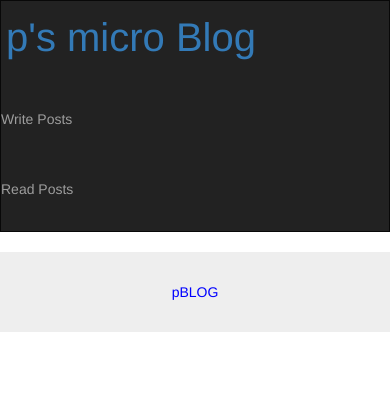
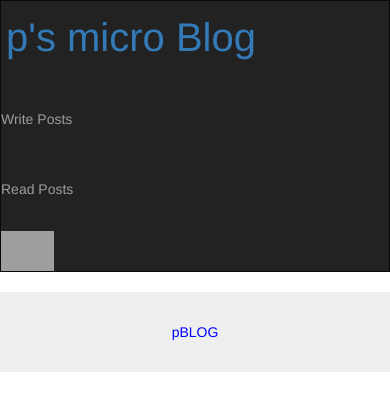
Before and after one commit to joshuapohan/TestBlog, a Django app: page /post/ in a window 390 px wide. Shown: the top 411 px of the page. Run offline with Django 3.2, Linux system fonts and the light colour scheme; data that the repository does not hold is empty; some libraries are stand-ins or nearby versions; grey boxes are pictures that could not be loaded.

Commit message:
update template

```diff
--- a/pBlog/forms.py
+++ b/pBlog/forms.py
@@ -2,5 +2,4 @@ from django import forms
 
 class PostForm(forms.Form):
     title = forms.CharField(max_length=200)
-    user = forms.CharField(max_length=100)
     message = forms.CharField(widget=forms.Textarea)
--- a/pBlog/views.py
+++ b/pBlog/views.py
@@ -4,23 +4,25 @@ from pBlog.forms import PostForm
 from blogPost.models import WritePost
 from django.utils import timezone
 from django.core.paginator import Paginator
+from django.contrib.auth.models import User
 
 def writepost(request):
     if request.method == 'POST':
         request.POST = request.POST.copy()
         form = PostForm(request.POST)
         if form.is_valid():
-            form.data['title'] = 'My huge magnum dong'
-            WritePost.objects.create(date_posted=timezone.now(), blog_title=form.data['title'], blog_post=form.data['message'], post_author=form.data['user'])
+            user = 'test'
+            #form.data['title'] = 'My huge magnum dong'
+            WritePost.objects.create(date_posted=timezone.now(), blog_title=form.data['title'], blog_post=form.data['message'], post_author=user)
             return render(request,'blog_post.html',{'form':form})
     else:
-        form = PostForm(initial={'title':'enter title...','user':'enter username here...','message':'lorem ipsum....'})
+        form = PostForm(initial={'title':'enter title...','message':'lorem ipsum....'})
 
     return render(request,'blog_post.html',{'form':form})
 
 def readpost(request):
     if request.method == 'GET':
-        post_list = WritePost.objects.filter(date_posted__lte=timezone.now()).order_by('date_posted')
+        post_list = WritePost.objects.filter(date_posted__lte=timezone.now()).order_by('-date_posted')
         page = request.GET.get('page',1)
         post_paged = Paginator(post_list,3)
         try:
--- a/templates/base_template.html
+++ b/templates/base_template.html
@@ -14,12 +14,19 @@
 	.navbar-nav li a {
  		line-height: 50px;
 	}
+
+	.iconright{
+		width:auto;
+		height:40px;
+		padding-right:20px;
+		margin-bottom:0px;
+	}
 </style>
 
 <body>
 	<nav class="navbar navbar-inverse">
 		<div class="navbar-header">
-			<a href="#">
+			<a href="">
 				<p style="font-size:40px;padding-top:8px;padding-left:5px" class="text-primary">p's micro Blog</p>
 			</a>
 		</div>
@@ -27,6 +34,9 @@
 			<li><a href="{% url 'writepost' %}">Write Posts</a></li>
 			<li><a href="{% url 'readpost' %}">Read Posts</a></li>
 		</ul>
+		<div class="nav navbar-right">
+			<img class="iconright" src="{% static "img\test.png" %}">
+		</div>
 	</nav>
 	{% block content %}
 	{% endblock %}
--- a/templates/blog_read.html
+++ b/templates/blog_read.html
@@ -5,15 +5,18 @@
 
 {% block content %}
 <div class="text-primary text-center jumbotron" style="font-size:30;">pBLOG</div>
+<div class="container">
+		<div class="row">
+			<div class="col-xs-6 col-sm-6 col-sm-offset-3 col-md-6 col-md-offset-3 col-lg-6 col-lg-offset-3">
 				{% for post in posts %}
-	<div>
 						<h1  class="text-primary text-center">{{ post.blog_title }} </h1>
-		{% autoescape off %}<p style="font-size:20px;" class="text-center">{{ post.blog_post }} </p>{% endautoescape %}
+						{% autoescape off %}<p style="font-size:20px;">{{ post.blog_post }} </p>{% endautoescape %}
 						<p style="font-size:16pxi;" class="text-center"> {{ post.post_author }}</p>
-		<p style="font-size:12px;" class="text-center"> Posted on {{ post.date_posted }}</p> 	</div>
+						<p style="font-size:12px;" class="text-center"> Posted on {{ post.date_posted }}</p>
 				{% endfor %}
-	<div class="pagination-centered">
+
 				{% if posts.has_other_pages %}
+					<div class="text-center">
 						<ul class="pagination">
 						{% if posts.has_previous %}
 							<li><a href="?page={{ posts.previous_page_number }}">&laquo;</a></li>
@@ -33,6 +36,10 @@
 						<li class="disabled"><span>&raquo;</span></li>
 					{% endif %}
 					</ul>
+					</div>
 				{% endif %}
+
+		</div>
+	</div>
 </div>
 {% endblock %}
```
Also changed, not shown: templates/blog_post.html (+6 -6 lines). Lines whose indentation alone changed are shown as unchanged.
